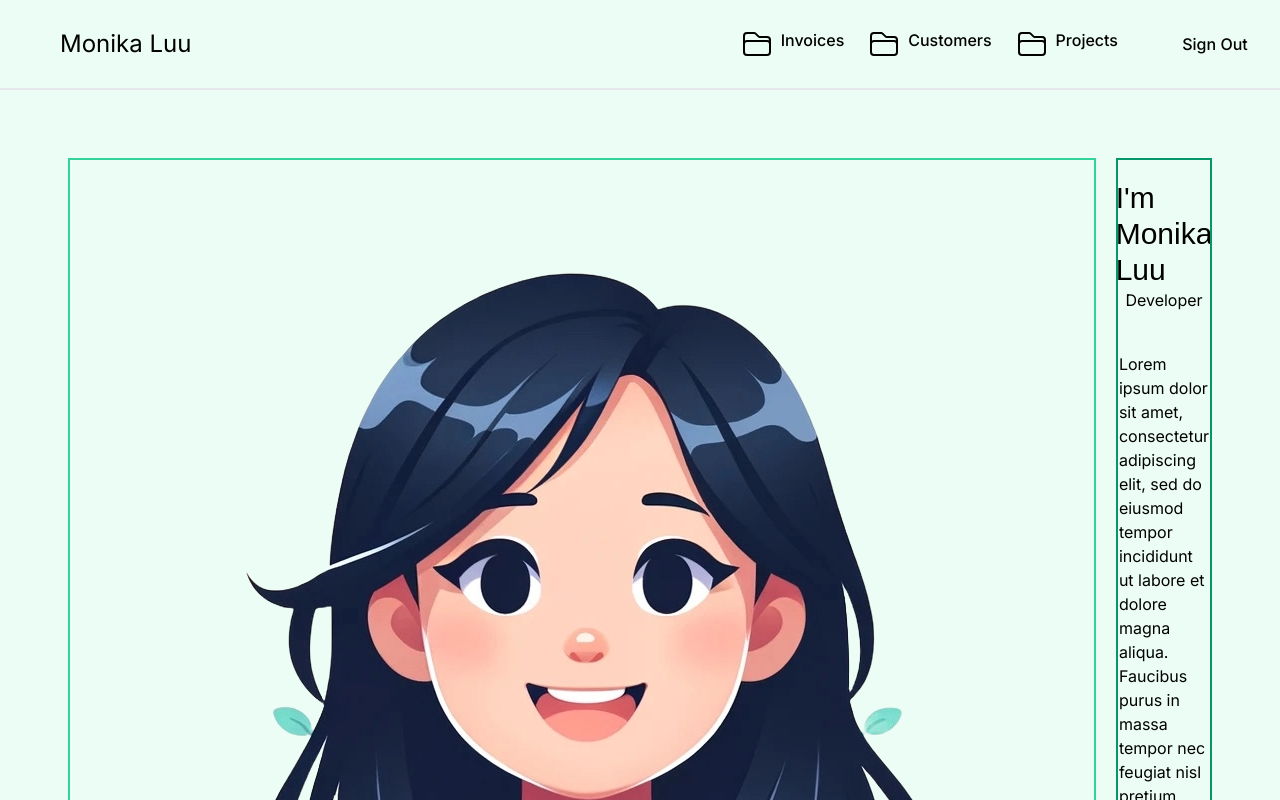
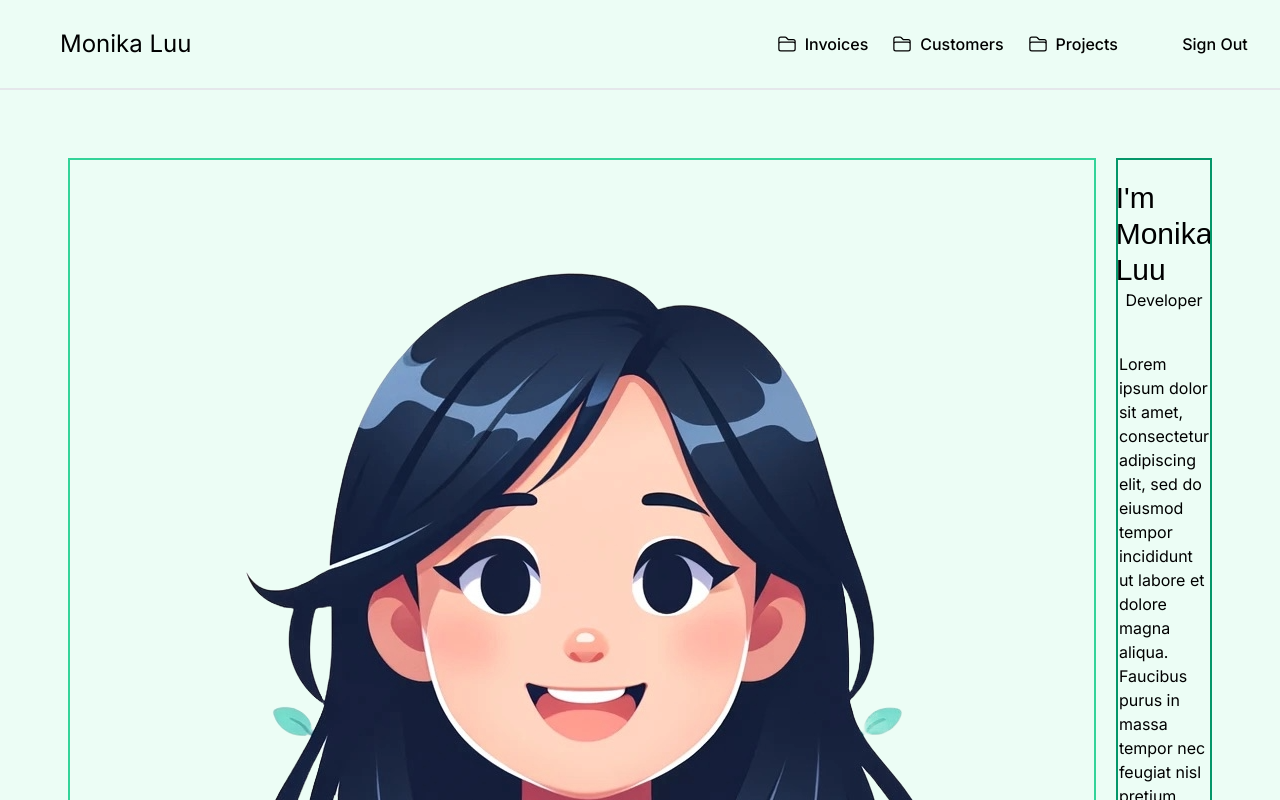
Before and after one commit to MonikaLu/Portfolio, a Next.js app: page /home in a window 1280 px wide. Built offline with nearby package versions, Linux system fonts and the light colour scheme; no server answers; the database is empty; a web font is replaced by a local one.

Commit message:
Align icon and nav links

```diff
--- a/app/ui/home/nav-links.tsx
+++ b/app/ui/home/nav-links.tsx
@@ -22,23 +22,21 @@ export default function NavLinks() {
   const pathname = usePathname();
   return (
     <>
-      {links.map((link) => {
-        return (
+      {links.map((link) => (
         <Link
           key={link.name}
           href={link.href}
           className={clsx(
-              'flex h-[48px] grow gap-2 p-3 text-base font-medium hover:bg-emerald-200 hover:underline md:flex-none md:justify-start md:p-2 md:px-3',
+            'flex h-[48px] items-center gap-2 p-3 text-base font-medium hover:bg-emerald-200 hover:underline md:flex-none md:justify-start md:p-2 md:px-3',
             {
               'bg-emerald-200': pathname === link.href,
             },
           )}
         >
-            <FolderIcon />
+          <FolderIcon className="h-5 w-5" />
           <p className="md:block">{link.name}</p>
         </Link>
-        );
-      })}
+      ))}
     </>
   );
 }
```
Lines whose indentation alone changed are shown as unchanged.
